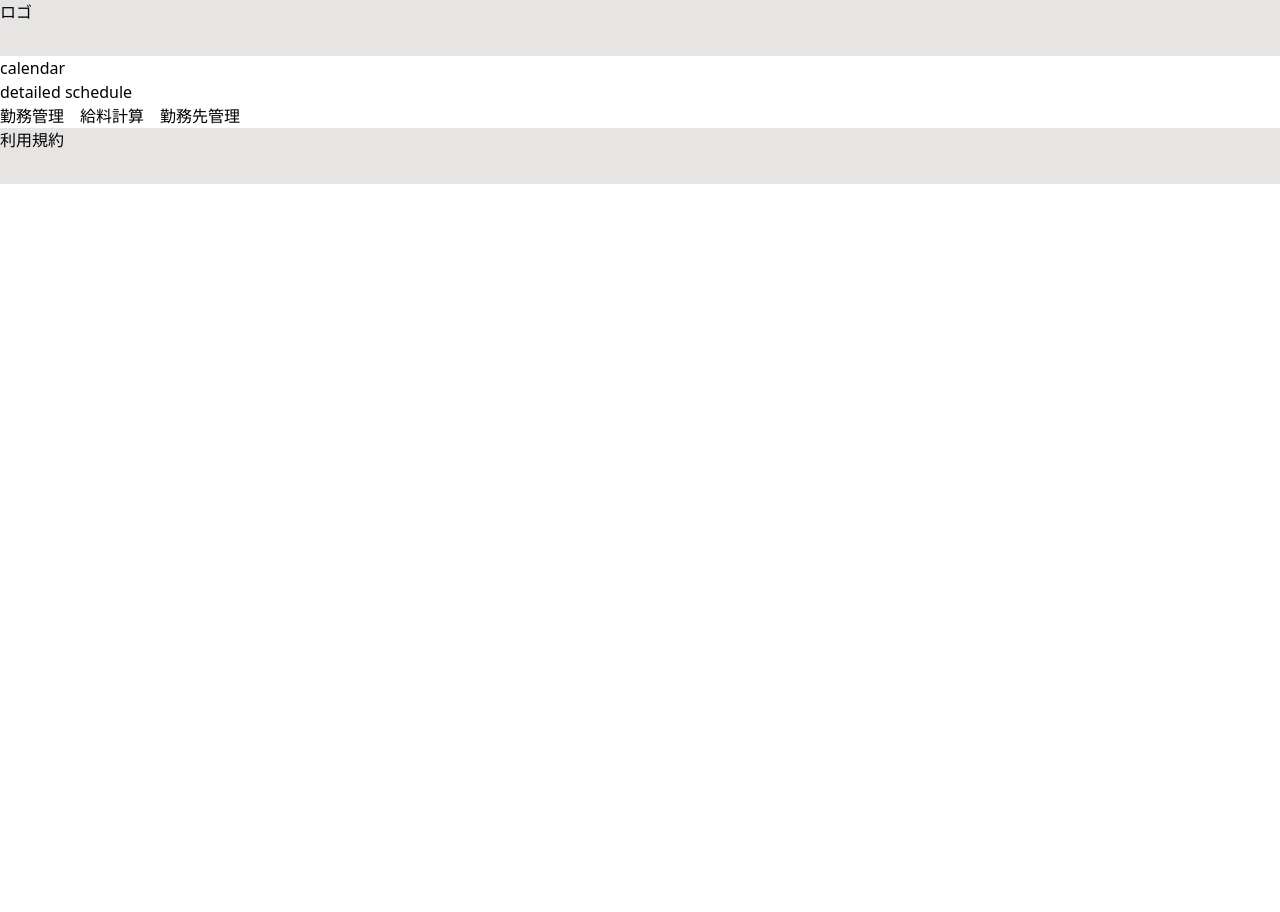
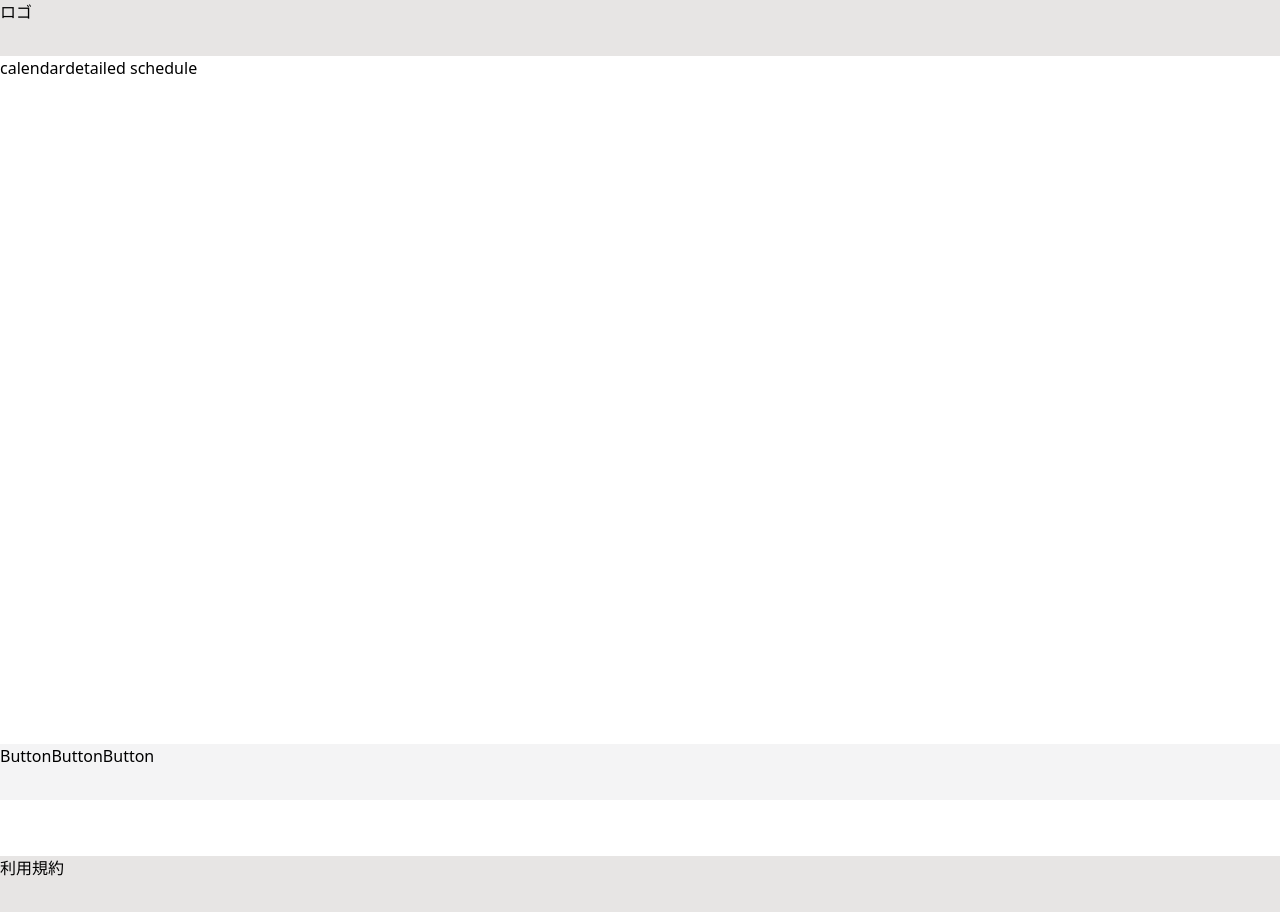
Before and after one commit to kazumi3858/payreco-frontend, a Next.js app: page / in a window 1280 px wide. Before the commit the page ends 800 px from the top, so only its background shows below. Built offline with nearby package versions, Linux system fonts and the light colour scheme.

Commit message:
コンポートネントを追加してcssで並べた

```diff
--- /dev/null
+++ b/src/components/atoms/Button.tsx
@@ -0,0 +1,9 @@
+function Button() {
+  return (
+    <>
+      <button>Button</button>
+    </>
+  );
+}
+
+export default Button;
--- a/src/components/organisms/Calendar.tsx
+++ b/src/components/organisms/Calendar.tsx
@@ -1,8 +1,8 @@
 function Calendar() {
   return (
-    <>
+    <div className="h-96">
       <p>calendar</p>
-    </>
+    </div>
   );
 }
 
--- a/src/components/organisms/Menu.tsx
+++ b/src/components/organisms/Menu.tsx
@@ -1,8 +1,12 @@
+import Button from "components/atoms/Button";
+
 function Menu() {
   return (
-    <>
-      <p>勤務管理　給料計算　勤務先管理</p>
-    </>
+    <div className="sticky bottom-0 h-14 bg-zinc-100">
+      <Button />
+      <Button />
+      <Button />
+    </div>
   );
 }
 
--- a/src/components/templates/Maix.tsx
+++ b/src/components/templates/Main.tsx
@@ -7,9 +7,13 @@ import Menu from "components/organisms/Menu";
 function Main() {
   return (
     <>
-      <Header />
-      <Calendar />
-      <DetailedSchedule />
+      <div className="min-h-screen">
+        <Header />
+        <div className="lg:flex">
+          <Calendar />
+          <DetailedSchedule />
+        </div>
+      </div>
       <Menu />
       <Footer />
     </>
--- a/src/pages/index.tsx
+++ b/src/pages/index.tsx
@@ -1,4 +1,4 @@
-import Main from "components/templates/Maix";
+import Main from "components/templates/Main";
 
 export default function Home() {
   return (
```
